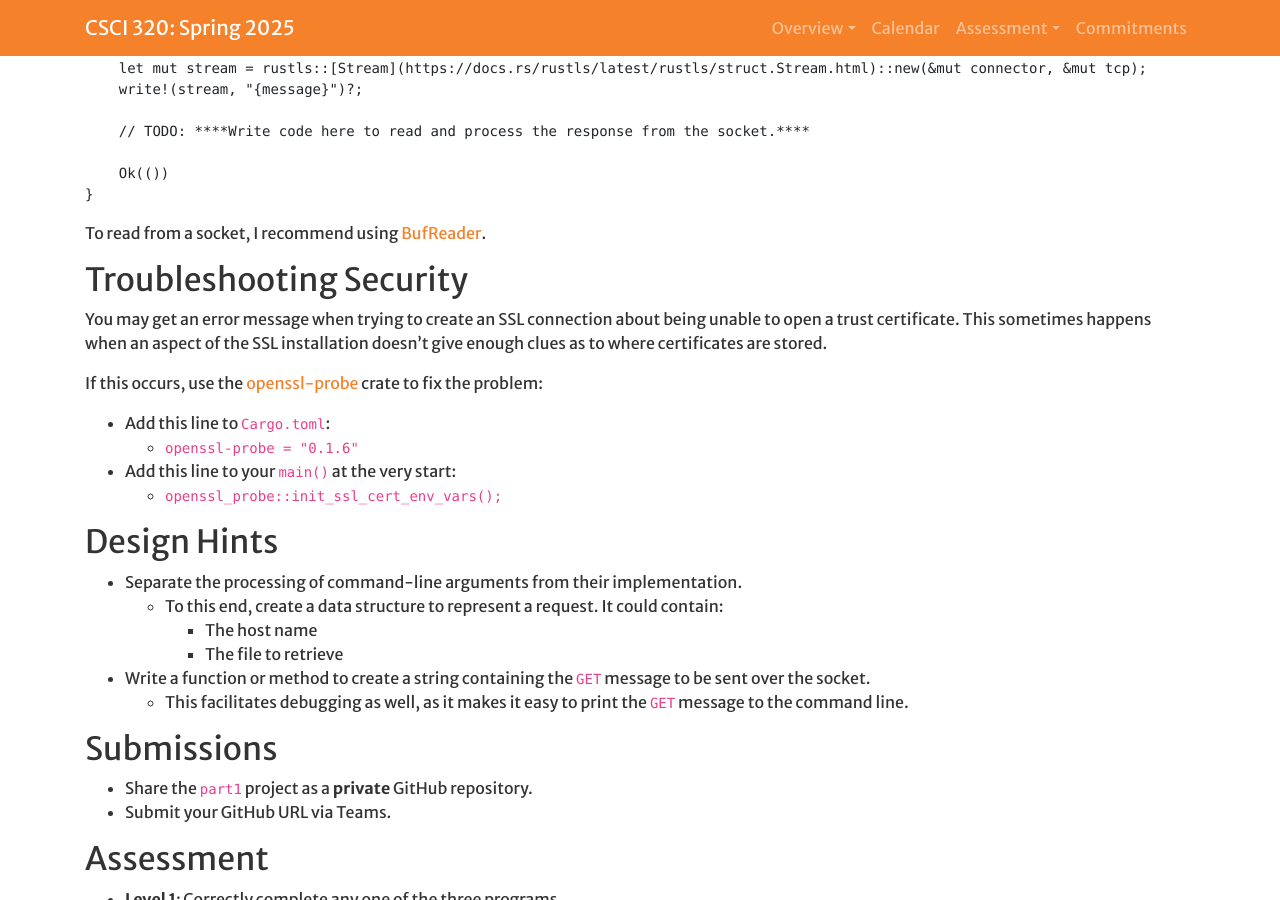
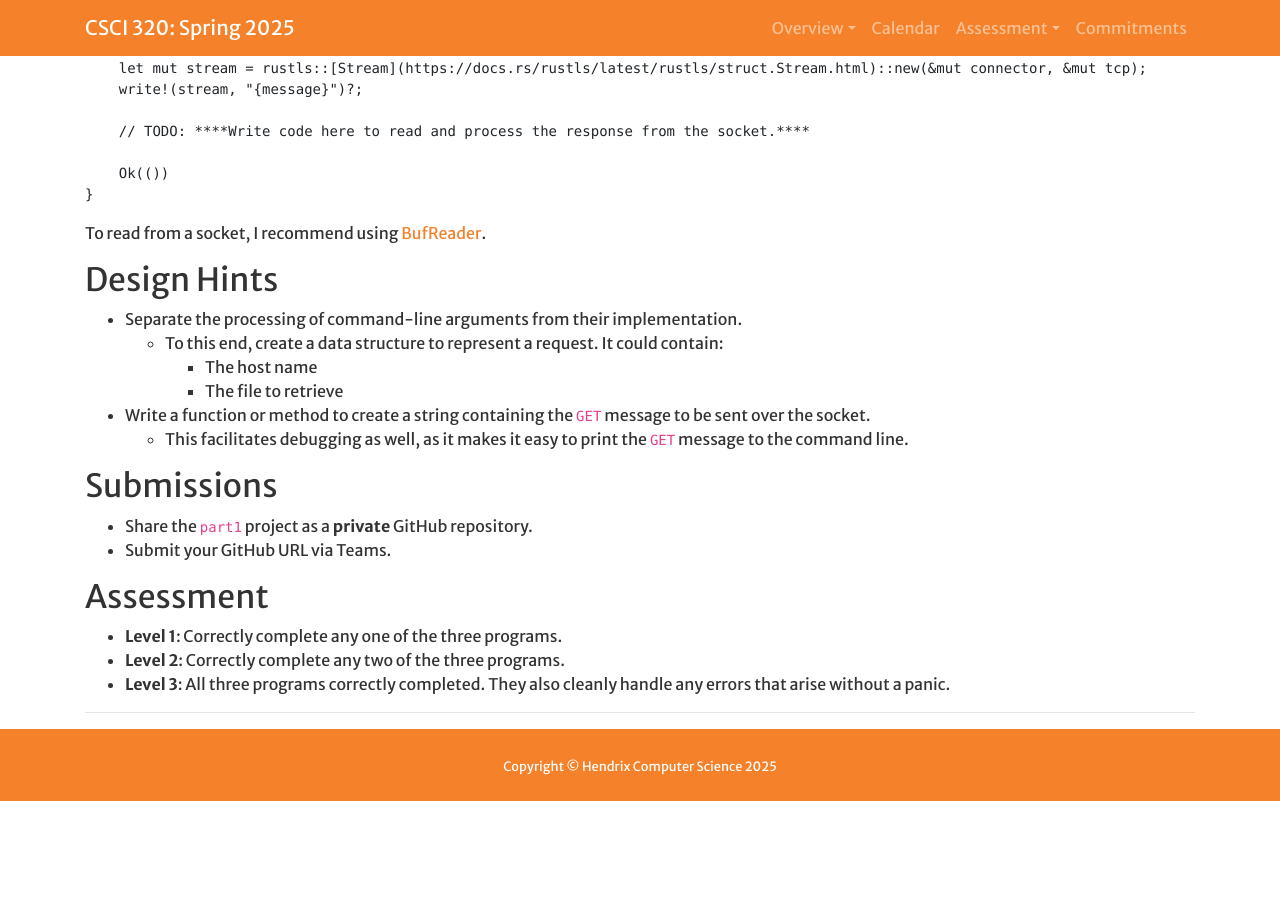
Before and after one commit to Hendrix-CS/csci320, a Jekyll site: the page built from projects/rust2.md, in a window 1280 px wide and 900 px high, scrolled down 2432 px. Built offline with Jekyll 4.4.1, drawn with Linux system fonts in a browser that asks for light colours; a script that is not in the unit is left out; after the commit the page ends 3233 px from its top, so only the background shows below that.

Commit message:
removed openssl probe reference

```diff
--- a/projects/rust2.md
+++ b/projects/rust2.md
@@ -137,21 +137,7 @@ fn send_message(host: &str, port: usize, message: &str) -> anyhow::Result<()> {
 To read from a socket, I recommend using [BufReader](https://doc.rust-lang.org/std/io/struct.BufReader.html).
 
 
-## Troubleshooting Security
-
-You may get an error message when trying to create an SSL connection about being unable to
-open a trust certificate. This sometimes happens when an aspect of the SSL installation doesn't
-give enough clues as to where certificates are stored.
-
-If this occurs, use the [openssl-probe](https://crates.io/crates/openssl-probe) crate to fix
-the problem:
-* Add this line to `Cargo.toml`:
-  * `openssl-probe = "0.1.6"`
-* Add this line to your `main()` at the very start:
-  * `openssl_probe::init_ssl_cert_env_vars();`
-
 ## Design Hints
-
 * Separate the processing of command-line arguments from their implementation.
   * To this end, create a data structure to represent a request. It could contain:
     * The host name
```
